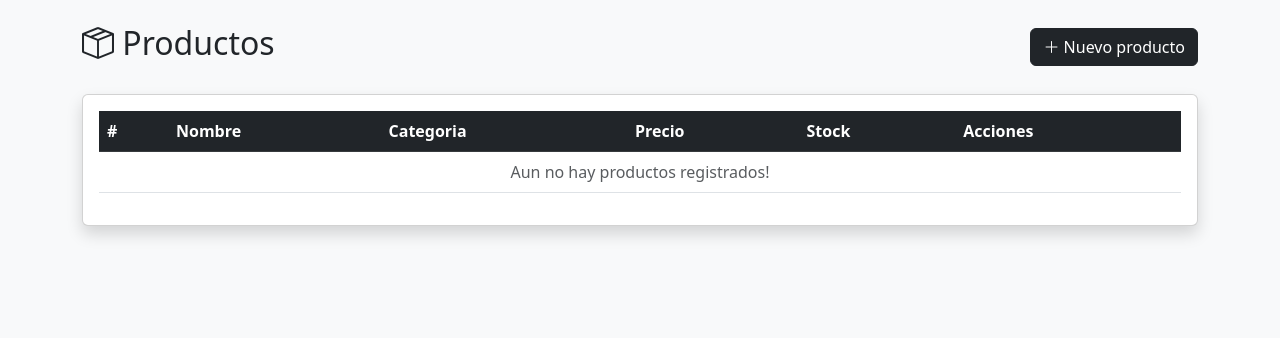
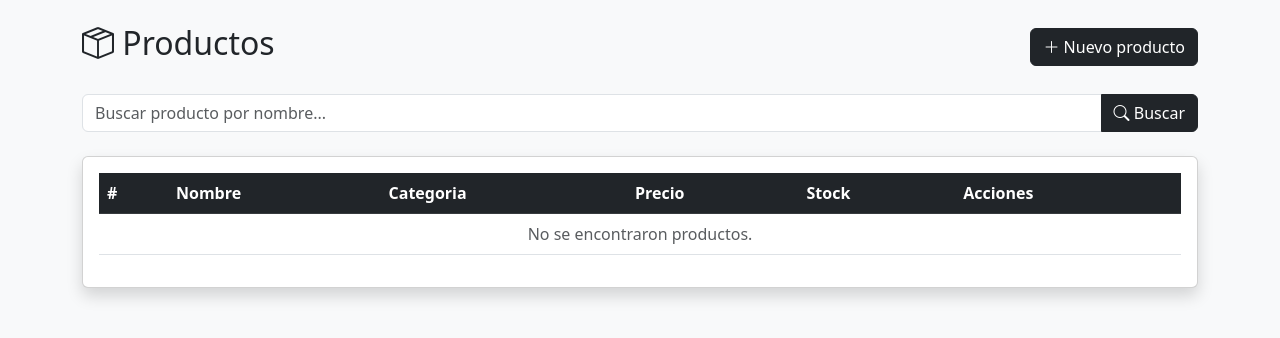
Before and after one commit to diegosaanchezz/proyecto-slca, a Python web app: template app/templates/productos/index.html in a window 1280 px wide. Shown: the top 338 px of the page. Run offline with Jinja, Linux system fonts and the light colour scheme; the template is opened without the code that fills it, so the values that code supplies are empty.

Commit message:
feat: agregar buscador en la lista de productos

```diff
--- a/app/templates/productos/index.html
+++ b/app/templates/productos/index.html
@@ -4,6 +4,15 @@
     <h2><i class="bi bi-box-seam"></i> Productos</h2>
     <a href="/productos/nuevo" class="btn btn-dark"><i class="bi bi-plus-lg"></i> Nuevo producto</a>
 </div>
+<form method="GET" action="/productos" class="mb-4">
+    <div class="input-group">
+        <input type="text" name="buscar" class="form-control" placeholder="Buscar producto por nombre..." value="{{ terminoBusqueda }}">
+        <button type="submit" class="btn btn-dark"><i class="bi bi-search"></i> Buscar</button>
+        {% if terminoBusqueda %}
+        <a href="/productos" class="btn btn-outline-secondary">Limpiar</a>
+        {% endif %}
+    </div>
+</form>
 <div class="card shadow">
     <div class="card-body">
         <table class="table table-hover align-middle">
@@ -43,7 +52,7 @@
                 </tr>
                 {% else %}
                 <tr>
-                    <td colspan="6" class="text-center text-muted">Aun no hay productos registrados!</td>
+                    <td colspan="6" class="text-center text-muted">No se encontraron productos.</td>
                 </tr>
                 {% endfor %}
             </tbody>
```
